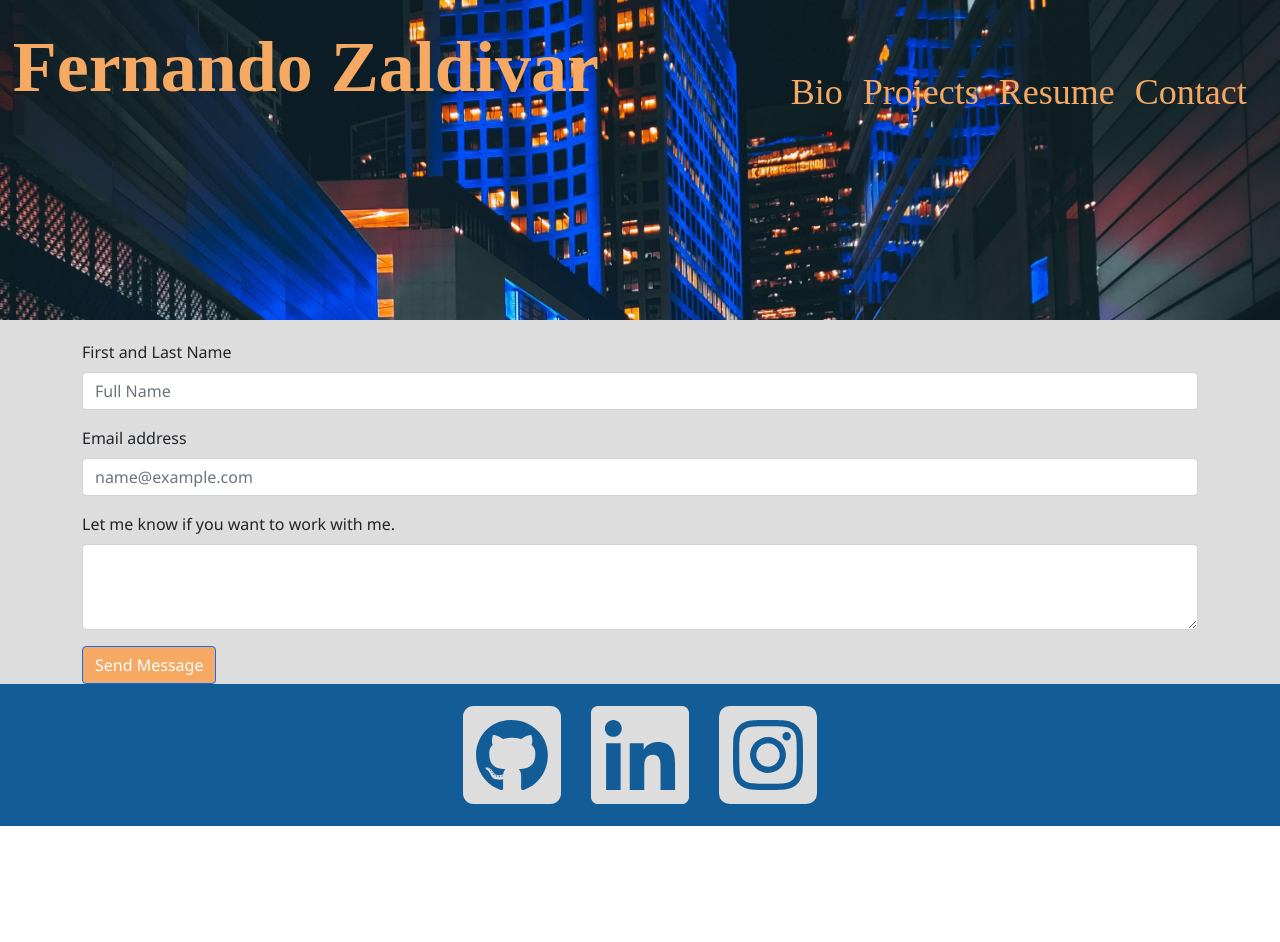
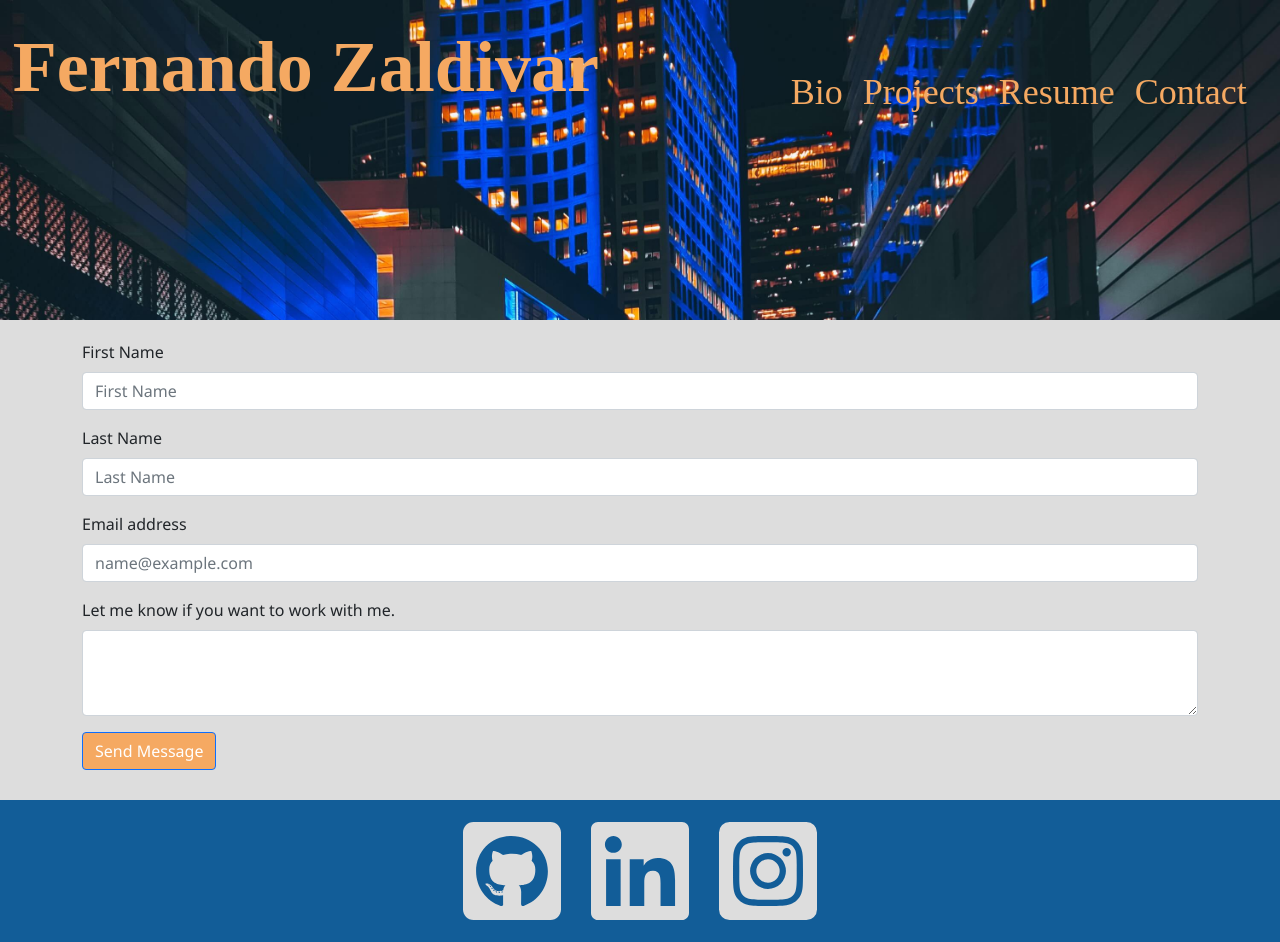
Before and after one commit to Alkathos/react-portfolio-2, a React (Create React App) app: page /contact in a window 1280 px wide. Before the commit the page ends 826 px from the top, so only its background shows below. Built offline with nearby package versions, Linux system fonts and the light colour scheme.

Commit message:
Adjusted fields in contact.js

```diff
--- a/src/App.css
+++ b/src/App.css
@@ -151,7 +151,9 @@ h1 {
 
 .btn {
   background-color: var(--orange);
+  margin-bottom: 30px;
 }
+
 
 /* ====================@media queries=================== */
 
--- a/src/components/Contact.js
+++ b/src/components/Contact.js
@@ -12,11 +12,20 @@ function Contact() {
   return (
 
     <Form onSubmit={handleSubmit} className="container">
-        <Form.Group className="mb-3" controlId="exampleForm.ControlInput1">
-        <Form.Label htmlFor="input" style={{ marginTop: '20px' }}>First and Last Name</Form.Label>
-        <Form.Control type="input" placeholder="Full Name" id="fullname" name="fullname" />
-            <ValidationError prefix="Fullname" field="fullname" errors={state.errors} />
-        </Form.Group>
+        <div>
+            <Form.Group className="mb-3" controlId="exampleForm.ControlInput1">
+            <Form.Label htmlFor="input" style={{ marginTop: '20px' }}>First Name</Form.Label>
+            <Form.Control type="input" placeholder="First Name" id="firstname" name="firstname" />
+                <ValidationError prefix="Fullname" field="fullname" errors={state.errors} />
+            </Form.Group>
+
+            <Form.Group className="mb-3" controlId="exampleForm.ControlInput1">
+            <Form.Label htmlFor="input">Last Name</Form.Label>
+            <Form.Control type="input" placeholder="Last Name" id="lastname" name="lastname" />
+                <ValidationError prefix="Fullname" field="fullname" errors={state.errors} />
+            </Form.Group>
+        </div>
+
 
         <Form.Group className="mb-3" controlId="exampleForm.ControlInput1">
         <Form.Label htmlFor="email" >Email address</Form.Label>
```
